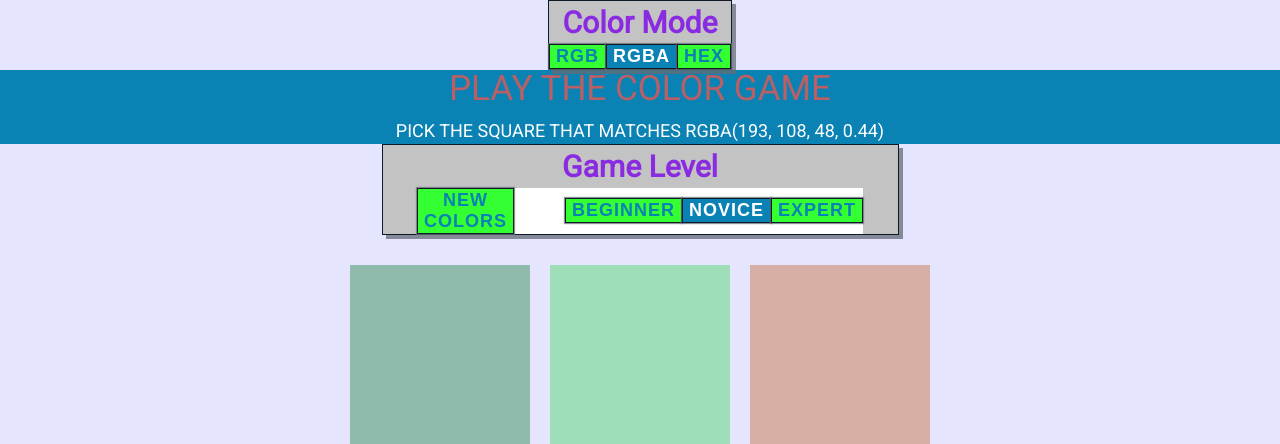
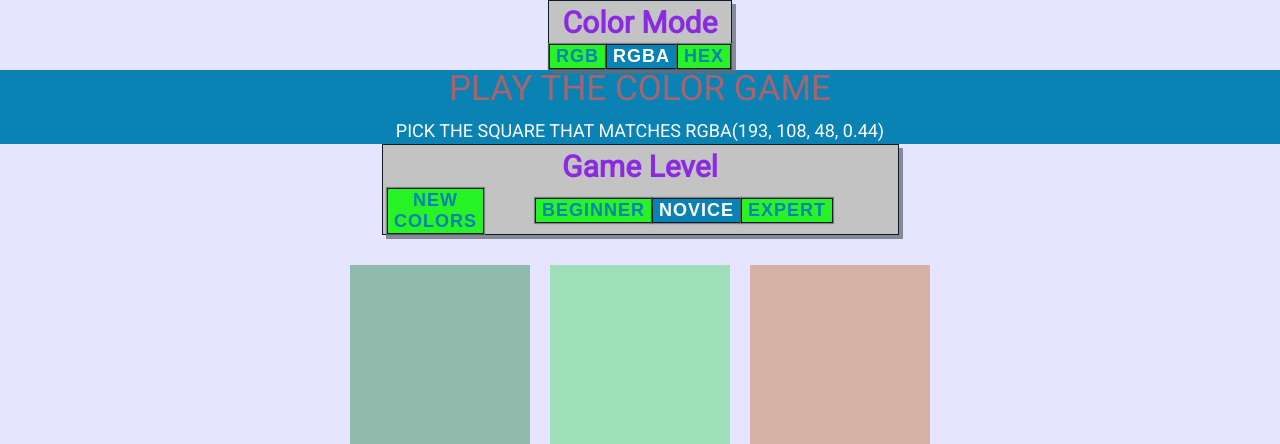
Before and after one commit to GreatDeveloper66/color_game, a PHP site: page / in a window 1280 px wide. Shown: the top 444 px of the page. Run offline with PHP 8.4, Linux system fonts and the light colour scheme; some libraries are stand-ins or nearby versions.

Commit message:
1.Change background color of stripe. 2.Adjust layout position of stripe.

```diff
--- a/css/color_game.css
+++ b/css/color_game.css
@@ -2,6 +2,12 @@
 .divalignment, body .subheading, body #stripe {
   display: flex;
   justify-content: center;
+  align-items: center;
+}
+
+.divalignleft {
+  display: flex;
+  justify-content: flex-start;
   align-items: center;
 }
 
@@ -41,6 +47,10 @@ body .gamelevel {
   background-color: #c3c3c3;
 }
 
+body .gamelevel #stripe {
+  margin-right: 60px;
+}
+
 body .modebox {
   border: 1px solid #0e1b26;
   background-color: #c3c3c3;
@@ -48,7 +58,7 @@ body .modebox {
 }
 
 body #stripe {
-  background-color: white;
+  background-color: #c3c3c3;
 }
 
 body #stripe button {
@@ -94,7 +104,7 @@ body h1 {
 
 body h1 span#mainHeading {
   font-size: 35px;
-  color: RGB(205, 92, 92, 0.9);
+  color: RGB(205, 92, 92, 0.8);
 }
 
 body h1 #colorDisplay {
--- a/css/color_game.scss
+++ b/css/color_game.scss
@@ -15,6 +15,12 @@ $indianred: RGB(205, 92, 92, 0.8);
 .divalignment {
 	display: flex;
 	justify-content: center;
+	align-items: center;
+}
+
+.divalignleft {
+	display: flex;
+	justify-content: flex-start;
 	align-items: center;
 }
 
@@ -54,6 +60,9 @@ body {
 		border: 1px solid $blackpearl;
 		box-shadow: 4px 4px $midgrey;
 		background-color: $lightgrey;
+		#stripe {
+			margin-right: 60px;
+		}
 	}
 	.modebox {
 		@extend .columnalignment;
@@ -63,7 +72,7 @@ body {
 	}
 	#stripe {
 		@extend .divalignment;
-		background-color: $wht;
+		background-color: $lightgrey;
 
 		button {
 			border: solid $blackpearl 1px;
```
